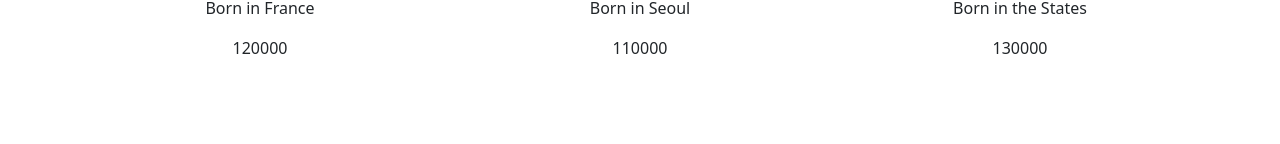
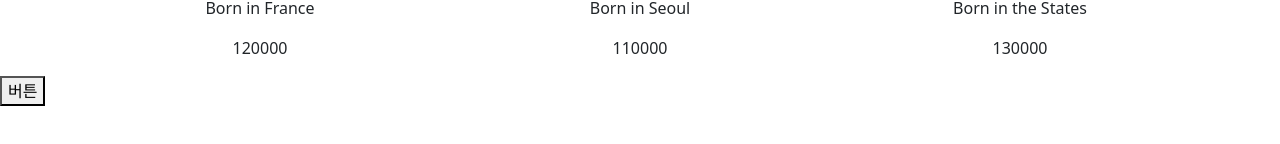
Before and after one commit to jingu0318/shop, a React (Vite) app: page / in a window 1280 px wide. Shown: the part 634-778 px from the top of the page. Built offline with nearby package versions, Linux system fonts and the light colour scheme.

Commit message:
ajax 개념 및 사용방법

```diff
--- a/src/App.jsx
+++ b/src/App.jsx
@@ -4,6 +4,7 @@ import {Button, Container, Nav, Navbar, Row, Col} from 'react-bootstrap'
 import data from './datas/data'
 import Detail from './pages/Detail'
 import { Routes, Route, useNavigate, Outlet} from 'react-router-dom'
+import axios from 'axios'
 
 function App() {
 
@@ -35,9 +36,24 @@ function App() {
               </Row>
             </Container>
             </div>
-          </> } />
+            <button onClick={()=>{
+              axios.get('https://codingapple1.github.io/shop/data2.json')
+              .then((result)=>{
+                console.log(result.data)
+               })
+              .catch(()=>{
+                console.log('불러오기 실패')
+              })
+            }}>버튼</button>
+          </>
+        } />
 
         <Route path="/detail/:id" element={ <Detail shoes={shoes}/> } />
+
+
+
+
+
 
         <Route path='/about' element={<About/>}>
           <Route path='member' element={<div>멤버정보임</div>}/>
@@ -47,7 +63,6 @@ function App() {
           <Route path='one' element={<div>첫 주문시 양배추즙 서비스</div>}/>
           <Route path='two' element={<div>생일기념 쿠폰받기</div>}/>
         </Route>
-
 
         <Route path="*" element={ <div>없는 페이지입니다.</div> } />
 
```
Also changed, not shown: 1 other file (tests, documents, lock files or other folders).
